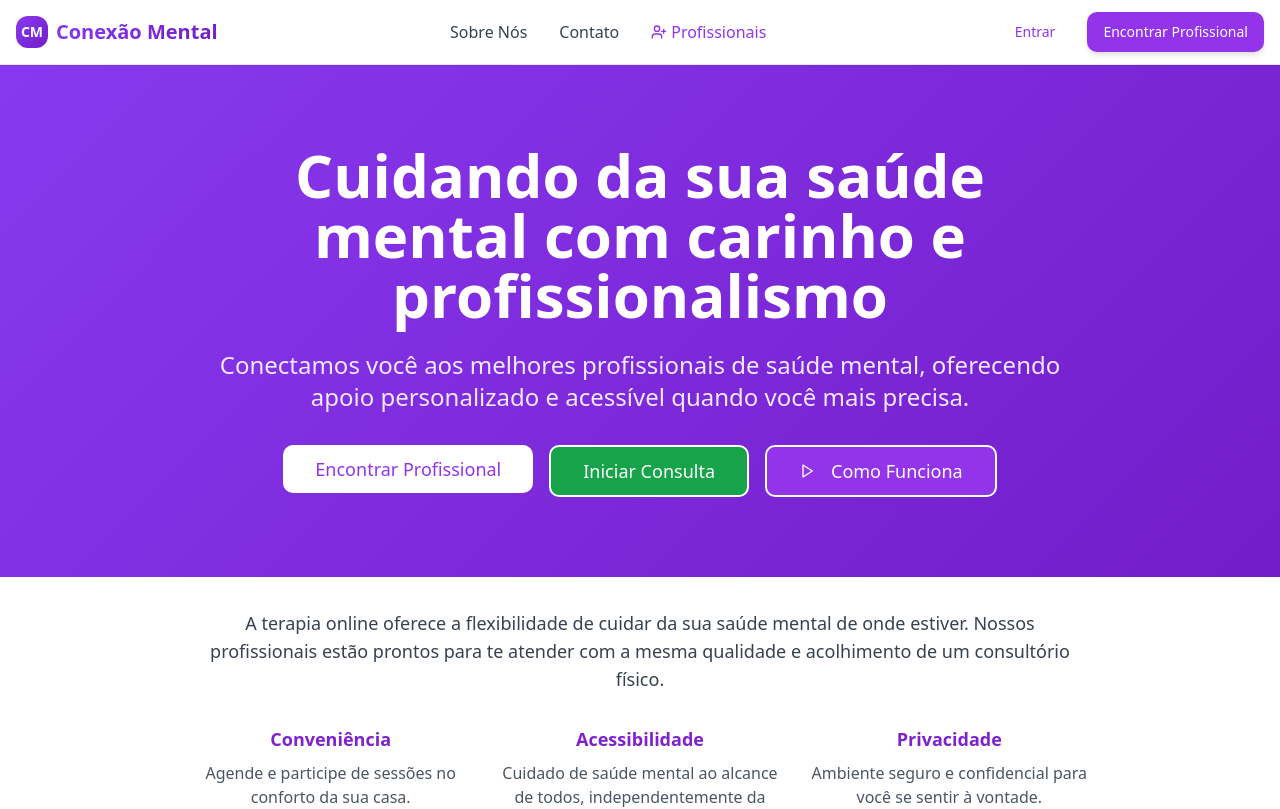
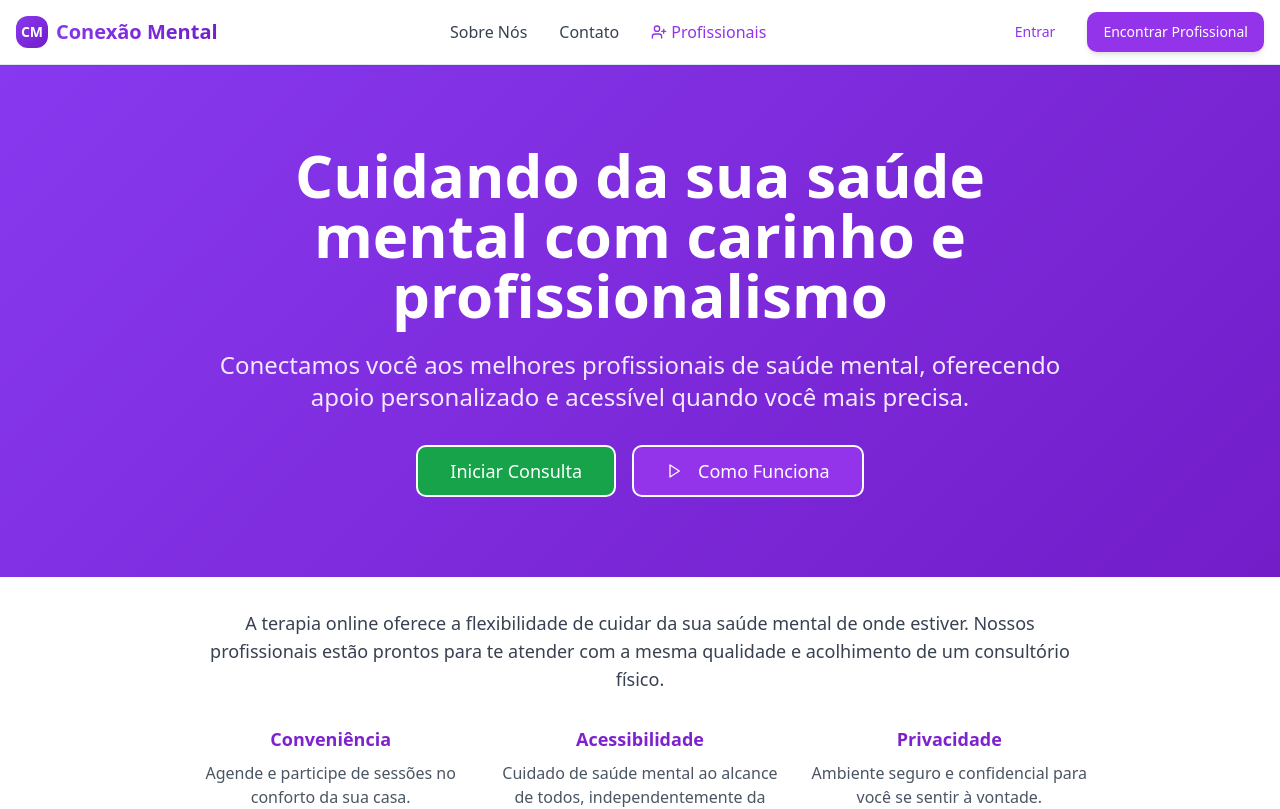
Before and after one commit to Terapeutawelder/mental-connect-schedule-56, a React (Vite) app: page / in a window 1280 px wide. Shown: the top 809 px of the page. Built offline with nearby package versions, Linux system fonts and the light colour scheme.

Commit message:
Refactor: Move "Iniciar Consulta" button
Move the "Iniciar Consulta" button to the top section and remove "Encontrar Profissional" from the top.

```diff
--- a/src/components/sections/HeroSection.tsx
+++ b/src/components/sections/HeroSection.tsx
@@ -20,9 +20,6 @@ const HeroSection = ({ onFindProfessionalClick, onComoFuncionaClick, onIniciarTe
             Conectamos você aos melhores profissionais de saúde mental, oferecendo apoio personalizado e acessível quando você mais precisa.
           </p>
           <div className="flex flex-col sm:flex-row gap-4 justify-center">
-            <Button size="lg" className="text-lg px-8 py-6 bg-white text-purple-600 hover:bg-purple-50" onClick={onFindProfessionalClick}>
-              Encontrar Profissional
-            </Button>
             <Button
               size="lg"
               className="text-lg px-8 py-6 bg-green-600 border-2 border-white text-white hover:bg-white hover:text-green-600 transition-colors"
```
